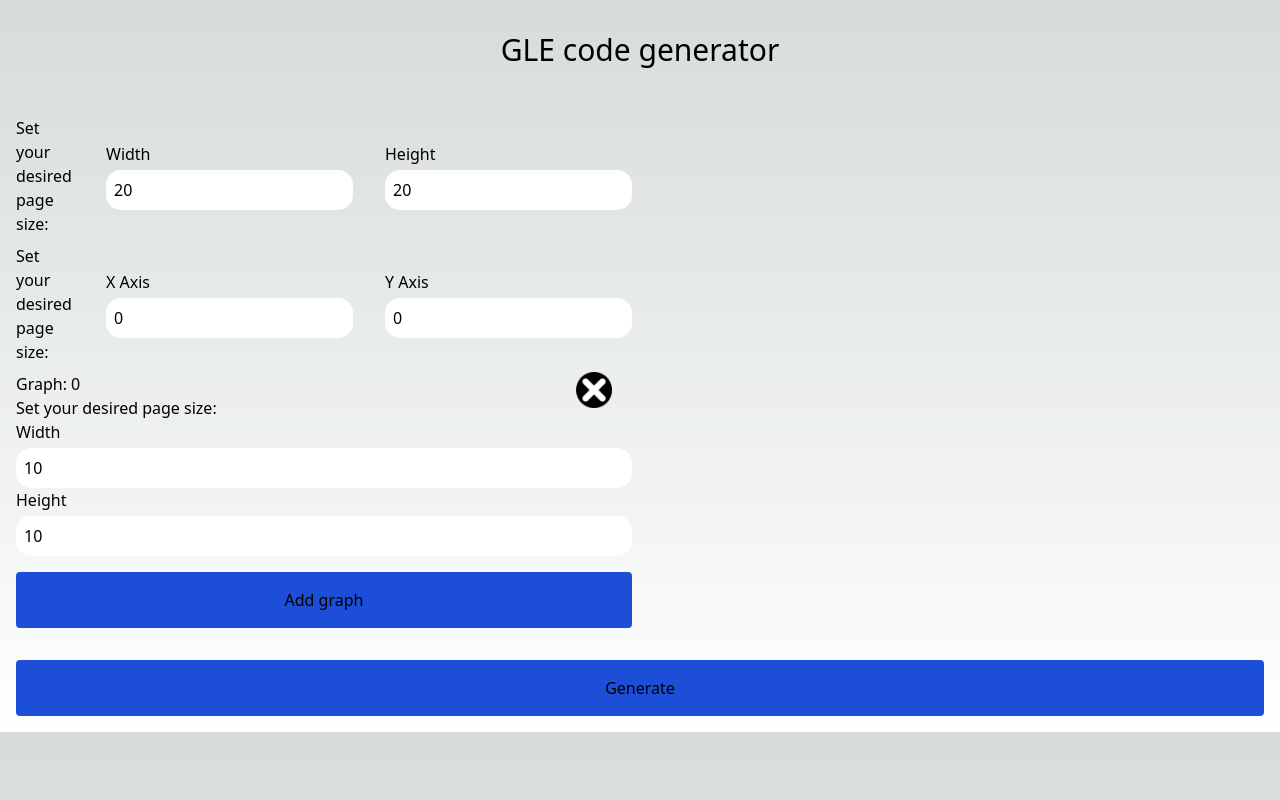
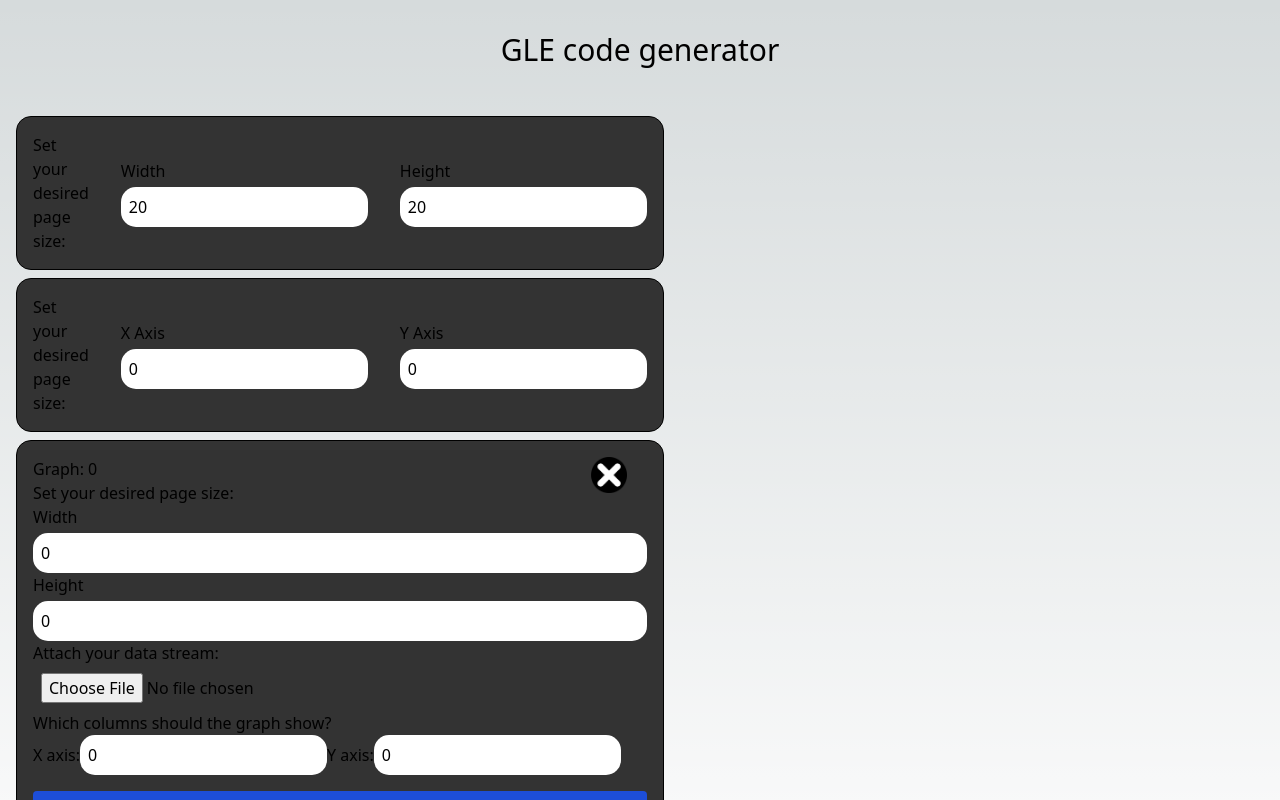
Before and after one commit to sinoct/gle-web-ui, a Next.js app: page /generator in a window 1280 px wide. Both pictures are taken after a click on the button "Add graph". Shown: the top 800 px of the page. Built offline with nearby package versions, Linux system fonts and the light colour scheme.

Commit message:
updated template, added column selection

```diff
--- a/public/graphTemplate.ts
+++ b/public/graphTemplate.ts
@@ -12,12 +12,15 @@ export const baseTemplate: templateType = {
   },
 };
 
-interface singleGraphTemplate {
+export interface singleGraphTemplate {
+  id: number;
   size: {
     width: number;
     height: number;
   };
   data: string;
+  columnX: number;
+  columnY: number;
 }
 
 export interface templateType {
@@ -30,6 +33,6 @@ export interface templateType {
       x: number;
       y: number;
     };
-    graph: [singleGraphTemplate] | null;
+    graph: singleGraphTemplate[] | null;
   };
 }
--- a/src/app/api/upload-data/route.ts
+++ b/src/app/api/upload-data/route.ts
@@ -4,17 +4,11 @@ import { writeFileSync } from "fs";
 export async function POST(req: NextRequest, res: NextResponse) {
   console.log("TXT UPLOAD");
   const tmp = await req.json();
-  console.log("TMP", tmp);
-  const file = tmp.get("file");
-  if (file instanceof File) {
-    console.log(file.name);
-  }
-  const cucc = file?.valueOf();
-  console.log(typeof file, file);
-  console.log(cucc?.constructor());
+  console.log("TMP", tmp, typeof tmp);
   try {
     console.log("writing file");
-    //writeFileSync("data.txt", file);
+    const buffer = Buffer.from(tmp.file, "base64");
+    writeFileSync("data.txt", buffer);
   } catch (error) {
     console.log("write error", error);
   }
--- a/src/app/generator/page.tsx
+++ b/src/app/generator/page.tsx
@@ -1,7 +1,10 @@
 "use client";
 import { PageSizeSetter } from "@/components/PageSizeSetter";
-import { useState } from "react";
-import { baseTemplate } from "../../../public/graphTemplate";
+import { useEffect, useState } from "react";
+import {
+  baseTemplate,
+  singleGraphTemplate,
+} from "../../../public/graphTemplate";
 import { generateCode } from "@/utils/templateSetter";
 import CursorMove from "@/components/CursorMove";
 import Image from "next/image";
@@ -10,7 +13,7 @@ import GraphEditor from "@/components/graphs/GraphEditor";
 export default function Generator() {
   const [gleData, setGleData] = useState(baseTemplate);
   const [generatedImage, setGeneratedImage] = useState("");
-  const [graphs, setGraphs] = useState<any>([]);
+  const [graphs, setGraphs] = useState<singleGraphTemplate[] | []>([]);
   const [graphNumber, setGraphNumber] = useState(0);
 
   const callGeneration = async () => {
@@ -41,24 +44,42 @@ export default function Generator() {
     setGraphs((graphs: any) => graphs.filter((graph: any) => graph.id !== id));
   };
 
+  const updateGraph = (updatedGraph: singleGraphTemplate) => {
+    setGraphs(
+      graphs.map((graph: singleGraphTemplate) => {
+        let tmp = graph;
+        if (graph.id === updatedGraph.id) {
+          tmp = updatedGraph;
+        }
+        return tmp;
+      })
+    );
+  };
+
+  useEffect(() => {
+    let updatedData = gleData;
+    updatedData.data.graph = graphs;
+    setGleData(updatedData);
+  }, [graphs]);
+
   return (
     <div className="w-full flex flex-col gap-8">
       <div className="p-4 text-3xl flex justify-center">GLE code generator</div>
       <div className="flex gap-4">
         <div className="flex flex-col gap-2 basis-1/2">
-          <div>
+          <div className="card">
             <PageSizeSetter template={gleData} templateSetter={setGleData} />
           </div>
-          <div>
+          <div className="card">
             <CursorMove template={gleData} templateSetter={setGleData} />
           </div>
-          <div className="flex flex-col gap-4">
+          <div className="flex flex-col gap-4 card">
             {graphs.map((graph: any) => {
               return (
                 <div key={graph.id}>
                   <GraphEditor
                     graph={graph}
-                    graphSetter={setGraphs}
+                    graphSetter={updateGraph}
                     removeGraph={removeGraph}
                   />
                 </div>
@@ -69,7 +90,13 @@ export default function Generator() {
               onClick={() => {
                 setGraphs([
                   ...graphs,
-                  { id: graphNumber, message: `I'm number ${graphNumber}` },
+                  {
+                    id: graphNumber,
+                    size: { width: 0, height: 0 },
+                    data: "",
+                    columnX: 0,
+                    columnY: 0,
+                  },
                 ]);
                 setGraphNumber(graphNumber + 1);
               }}
@@ -94,8 +121,8 @@ export default function Generator() {
         className="bg-blue-700 hover:bg-blue-500 p-4 rounded"
         onClick={() => {
           generateCode(gleData);
-          callGeneration();
-          getImage();
+          //callGeneration();
+          //getImage();
         }}
       >
         Generate
--- a/src/app/globals.css
+++ b/src/app/globals.css
@@ -114,3 +114,10 @@ input {
   border-radius: 15px;
   padding: 8px;
 }
+
+.card {
+  border: 1px solid black;
+  border-radius: 15px;
+  background-color: #333333;
+  padding: 16px;
+}
--- a/src/components/graphs/DataInput.tsx
+++ b/src/components/graphs/DataInput.tsx
@@ -3,22 +3,25 @@ import { ChangeEvent, FunctionComponent, useState } from "react";
 const DataInput: FunctionComponent = () => {
   const uploadDataStream = async (file: any) => {
     try {
-      console.log("HELLO");
-      const formData = new FormData();
-      formData.set("file", file);
-      const res = await fetch("/api/upload-data", {
+      await fetch("/api/upload-data", {
         method: "POST",
-        body: formData,
+        body: JSON.stringify({ file }),
       });
-      console.log(res);
     } catch (e) {
       console.log(e);
     }
   };
   const handleFileChange = (event: ChangeEvent<HTMLInputElement>) => {
     if (event.target.files) {
-      console.log("HALIKA", event.target.files[0]);
-      uploadDataStream(event.target.files[0]);
+      const reader = new FileReader();
+      reader.onloadend = () => {
+        let encoded = reader!.result!.toString().replace(/^data:(.*,)?/, "");
+        if (encoded.length % 4 > 0) {
+          encoded += "=".repeat(4 - (encoded.length % 4));
+        }
+        uploadDataStream(encoded);
+      };
+      reader.readAsDataURL(event.target.files[0]);
     }
   };
   return (
--- a/src/components/graphs/GraphEditor.tsx
+++ b/src/components/graphs/GraphEditor.tsx
@@ -1,9 +1,10 @@
-import { FunctionComponent, useState } from "react";
+import { FunctionComponent, useEffect, useState } from "react";
 import Image from "next/image";
 import DataInput from "./DataInput";
+import { singleGraphTemplate } from "../../../public/graphTemplate";
 
 interface GraphEditorProps {
-  graph: any;
+  graph: singleGraphTemplate;
   graphSetter: any;
   removeGraph: any;
 }
@@ -13,13 +14,7 @@ const GraphEditor: FunctionComponent<GraphEditorProps> = ({
   graphSetter,
   removeGraph,
 }) => {
-  const [currentGraph, setCurrentGraph] = useState({
-    size: {
-      width: 10,
-      height: 10,
-    },
-    data: [],
-  });
+  const [currentGraph, setCurrentGraph] = useState(graph);
   const widthInputHandler = (newValue: any) => {
     newValue;
     setCurrentGraph({
@@ -39,9 +34,31 @@ const GraphEditor: FunctionComponent<GraphEditorProps> = ({
       },
     });
   };
+
+  const columnXInputHandler = (newValue: any) => {
+    setCurrentGraph({
+      ...currentGraph,
+      columnX: newValue.target.value,
+    });
+  };
+
+  const columnYInputHandler = (newValue: any) => {
+    setCurrentGraph({
+      ...currentGraph,
+      columnY: newValue.target.value,
+    });
+  };
+
+  useEffect(() => {
+    graphSetter(currentGraph);
+  }, [currentGraph]);
+
   return (
     <div className="relative">
-      <div className="absolute right-5" onClick={() => removeGraph(graph.id)}>
+      <div
+        className="absolute right-5 cursor-pointer"
+        onClick={() => removeGraph(graph.id)}
+      >
         <Image
           src="/assets/cross.png"
           alt="generated image"
@@ -69,10 +86,33 @@ const GraphEditor: FunctionComponent<GraphEditorProps> = ({
           onInput={heightInputHandler}
         />
       </div>
-      {/*<div>
-        Attach your data stream:
-        <DataInput />
-  </div> */}
+      <div>
+        <div>
+          Attach your data stream:
+          <DataInput />
+        </div>
+        <div>
+          Which columns should the graph show?
+          <div className="flex">
+            <div>
+              X axis:
+              <input
+                type="number"
+                onInput={columnXInputHandler}
+                value={currentGraph.columnX}
+              />
+            </div>
+            <div>
+              Y axis:
+              <input
+                type="number"
+                onInput={columnYInputHandler}
+                value={currentGraph.columnY}
+              />
+            </div>
+          </div>
+        </div>
+      </div>
     </div>
   );
 };
--- a/src/utils/templateSetter.ts
+++ b/src/utils/templateSetter.ts
@@ -6,9 +6,10 @@ export const generateText = (data: templateType) => {
   if (params.cursorMove) {
     text += `\namove ${params.cursorMove.x} ${params.cursorMove.y} \n`;
   }
-  text +=
-    "begin graph\n    size 14 12\n    data Adat1.txt d1=c1,c3\n    d1 line marker fcircle\n";
-  text += "end graph";
+  if (params.graph) {
+    text += `begin graph\n  size ${params.graph[0].size.width} ${params.graph[0].size.height}\n   data data.txt d1=c${params.graph[0].columnX},c${params.graph[0].columnY}\n   d1 line marker fcircle \n`;
+    text += "end graph";
+  }
   return text;
 };
 
```
Also changed, not shown: data.txt (added), src/components/graphs/GraphsSetter.tsx (added), 1 other file (tests, documents, lock files or other folders).
